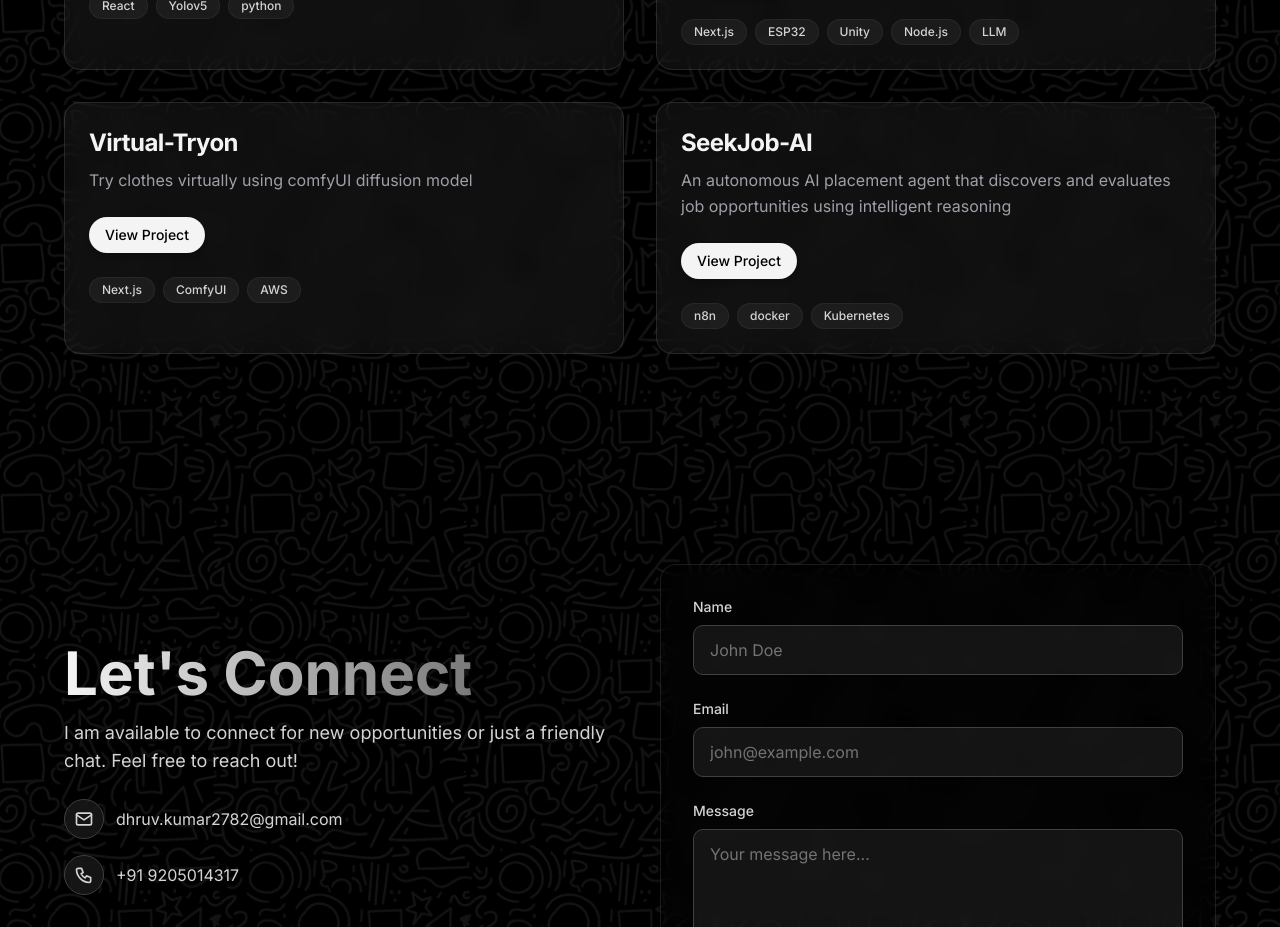
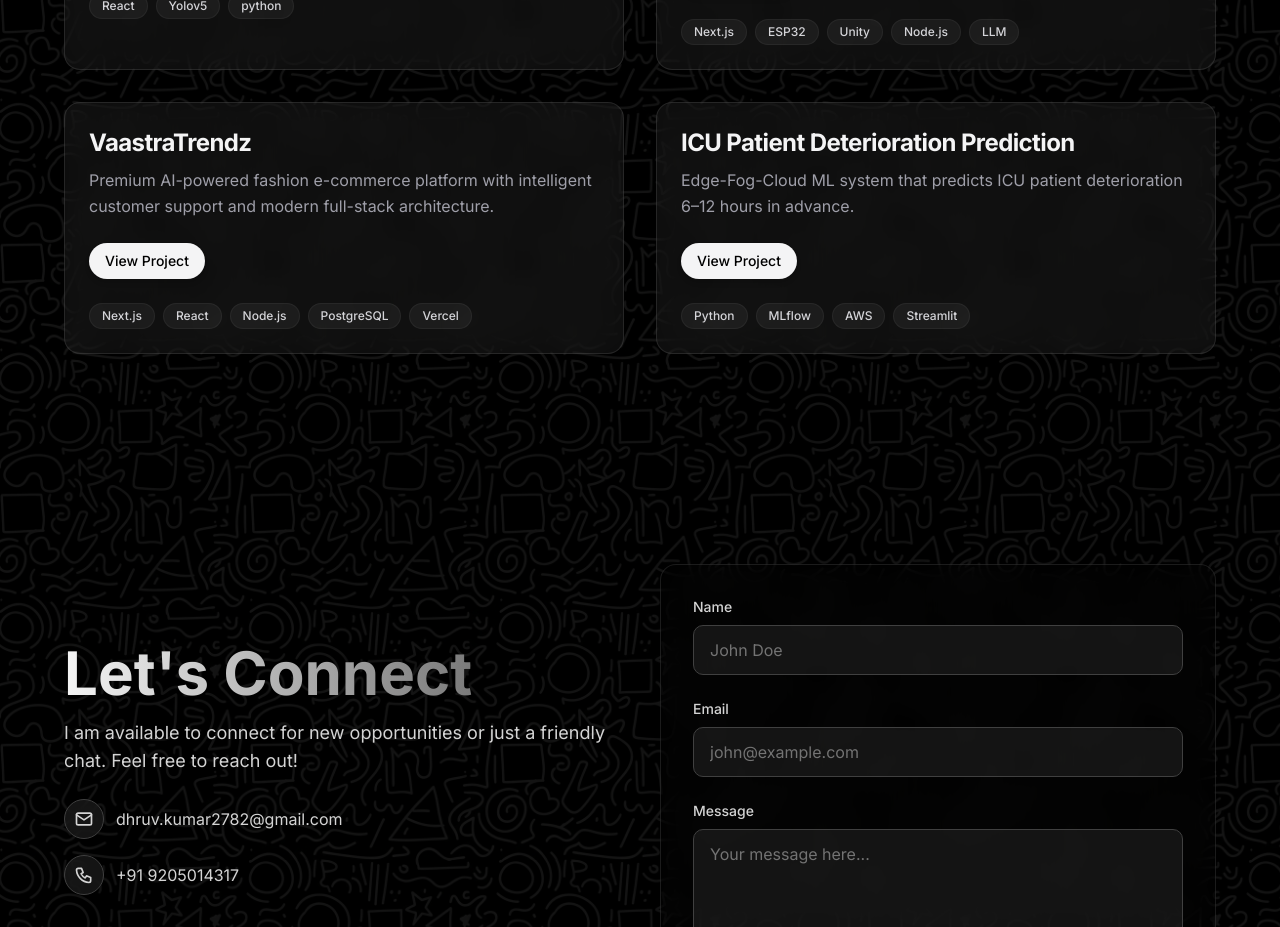
Before and after one commit to DhruvK278/Portfolio_website, a Next.js app: page / in a window 1280 px wide. Shown: the part 2140-3067 px from the top of the page. Built offline with nearby package versions, Linux system fonts and the light colour scheme.

Commit message:
change projects

```diff
--- a/src/components/projects.tsx
+++ b/src/components/projects.tsx
@@ -17,16 +17,18 @@ const projects = [
     link: "https://github.com/rohan-pandeyy/Arogya",
   },
   {
-    title: "Virtual-Tryon",
-    description: "Try clothes virtually using comfyUI diffusion model",
-    tags: ["Next.js", "ComfyUI", "AWS"],
-    link: "https://github.com/DhruvK278/Ai-Virtual-tryon",
+    title: "VaastraTrendz",
+    description:
+      "Premium AI-powered fashion e-commerce platform with intelligent customer support and modern full-stack architecture.",
+    tags: ["Next.js", "React", "Node.js", "PostgreSQL", "Vercel"],
+    link: "https://github.com/DhruvK278/VaastraTrendz",
   },
   {
-    title: "SeekJob-AI",
-    description: "An autonomous AI placement agent that discovers and evaluates job opportunities using intelligent reasoning",
-    tags: ["n8n", "docker", "Kubernetes"],
-    link: "https://github.com/DhruvK278/SeekJob-AI",
+    title: "ICU Patient Deterioration Prediction",
+    description:
+      "Edge-Fog-Cloud ML system that predicts ICU patient deterioration 6–12 hours in advance.",
+    tags: ["Python", "MLflow", "AWS", "Streamlit",],
+    link: "https://github.com/DhruvK278/ICU-Deterioration",
   },
 ];
 
```
